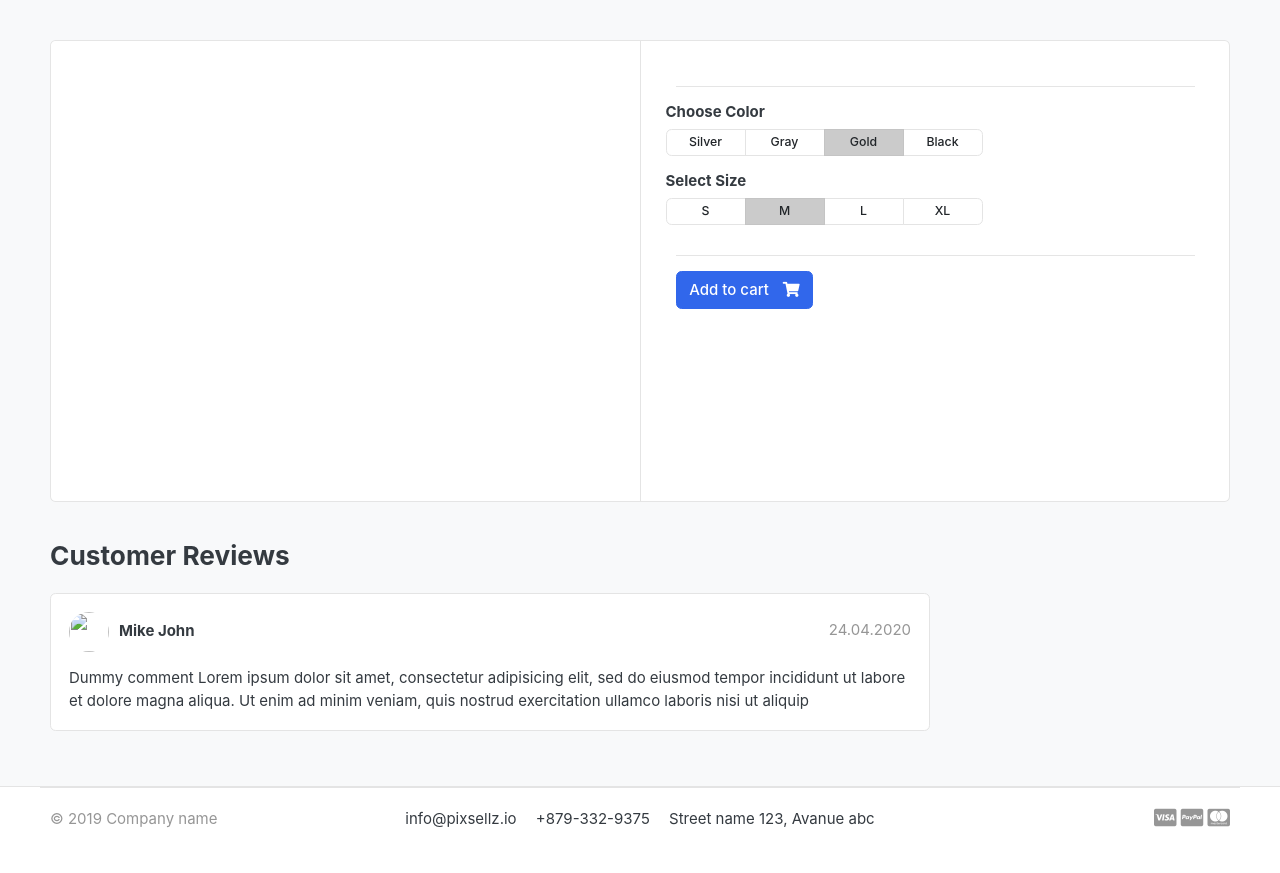
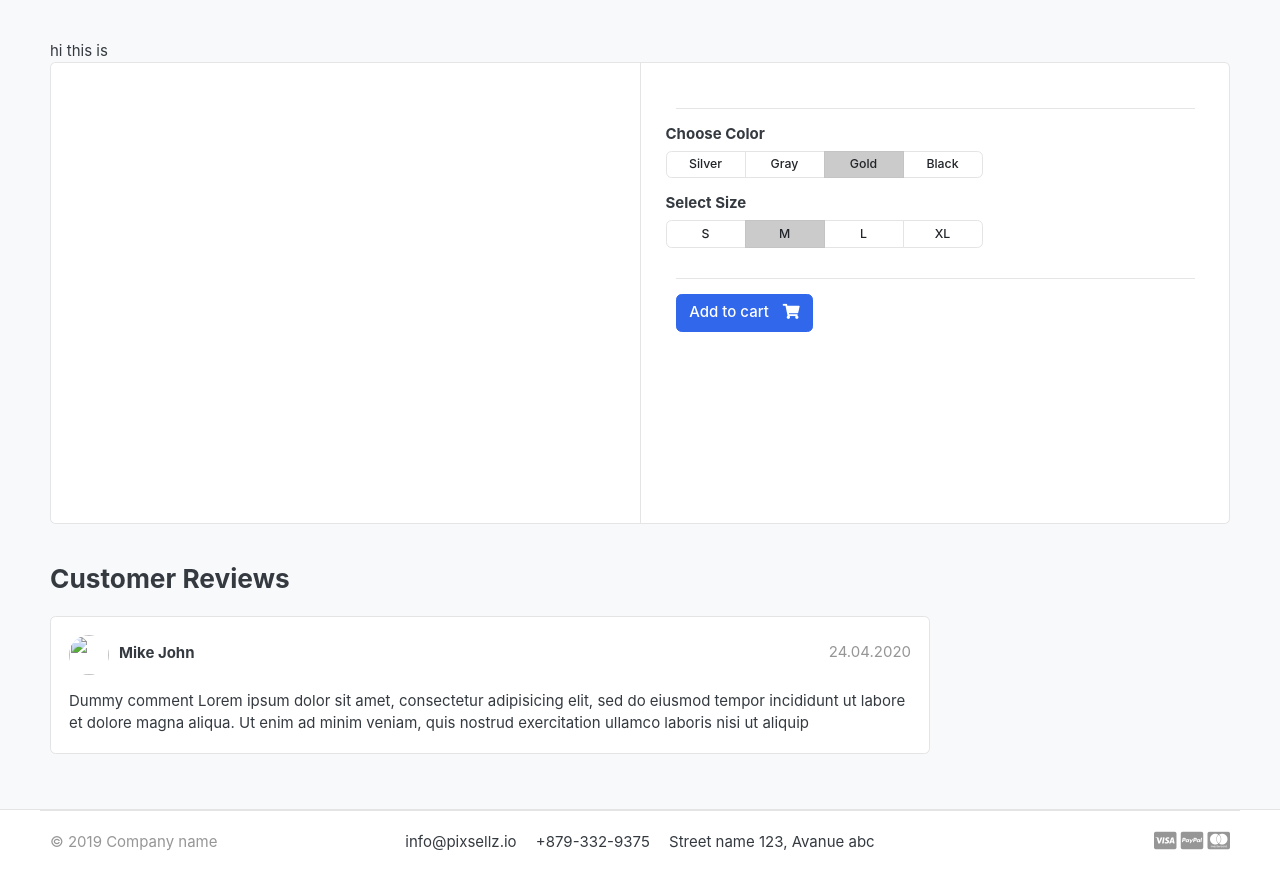
Before and after one commit to krishna2409/ecommercegreatkart, a Django app: template templates/store/product_detail.html in a window 1280 px wide. Shown: the part 118-991 px from the top of the page. Before the commit the page ends 946 px from the top, so only its background shows below. Run offline with Django 3.2, Linux system fonts and the light colour scheme; the template is opened without the code that fills it, so the values that code supplies are empty; some libraries are stand-ins or nearby versions; some web fonts are replaced.

Commit message:
this is my commit for product_detail.html file

```diff
--- a/templates/store/product_detail.html
+++ b/templates/store/product_detail.html
@@ -4,7 +4,7 @@
 {% load static %}
 <section class="section-content padding-y bg">
 <div class="container">
-
+hi this is
 <!-- ============================ COMPONENT 1 ================================= -->
 <div class="card">
 	<div class="row no-gutters">
```
